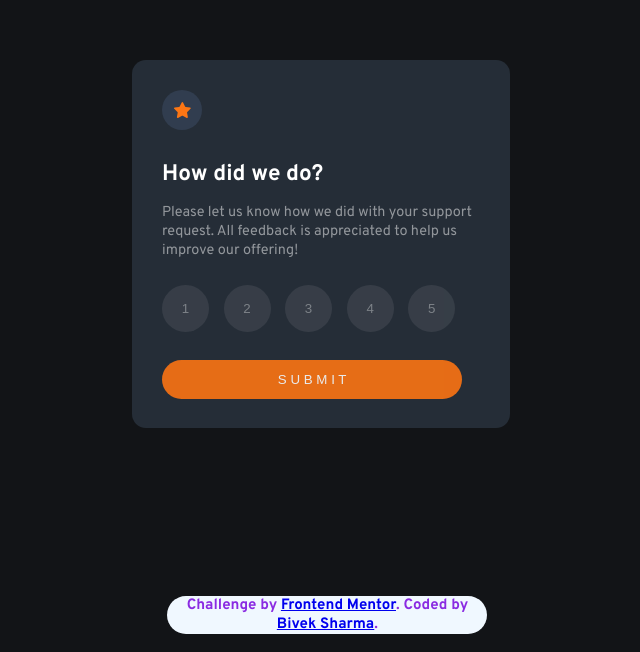
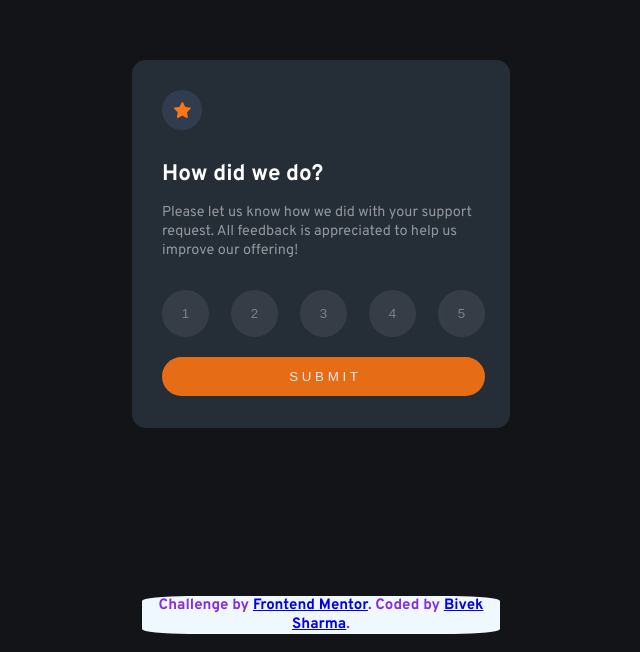
Before and after one commit to bivek2003/Bivek, a plain HTML site: page index.html in a window 1280 px wide. Shown: the part 164-816 px from the top of the page, without its empty margins (319-959 px from the left). Drawn offline with Linux system fonts and the light colour scheme.

Commit message:
Update rate.css

```diff
--- a/rate.css
+++ b/rate.css
@@ -13,13 +13,14 @@ footer{
     position: absolute;
     top: 95%;
     font-size: 0.8rem;
-    left: 4%;
-    right: 4%;
+    left: 7%;
+    right: 7%;
+    bottom: auto;
     text-align: center;
     background-color:beige;
     color:chocolate;
     font-weight: bold;
-    border-radius: 50px;
+    border-radius: 20%;
 }
 body{
     height: 100vh;
@@ -38,7 +39,7 @@ body{
     justify-content: center;
 }
 #bu2{
-    width: 93%;
+    width: 100%;
     color: white;
     background-color: #fb7413;
     opacity: 0.9;
@@ -49,12 +50,11 @@ body{
     opacity: 0.5;
 }
 #buttons{
-    margin-top: 25px;
-    margin-bottom: 85px;
+    margin-top: 30px;
+    margin-bottom: 20px;
+    display: flex;
+    justify-content: space-between;
     }
-#but1,#but2,#but3,#but4{
-    margin-right: 4.5%;
-}
 button{
     border-radius: 50px;
     width: 39px;
@@ -83,17 +83,16 @@ button{
    footer{
     position: absolute;
     top: 95%;
-    left: 38%;
-    right: 38%;
+    left: 36%;
+    right: 36%;
     text-align: center;
     background-color:aliceblue;
     color:blueviolet;
     font-weight: bold;
     font-size: 1rem;
-    width: 25%;
-    border-radius: 50px;
+    width: 28%;
+    border-radius: 13%;
 }
-
    #container>p{
     color: white;
     font-size: 0.96rem;
@@ -107,12 +106,8 @@ button{
     color: white;
     background-color: #525760;
 }
-#buttons{
-    margin-top: 25px;
-    margin-bottom: 100px;
-    }
     #bu2{
-        width: 93%;
+        width: 100%;
         height: 12%;
         color: white;
         background-color: #fb7413;
```
